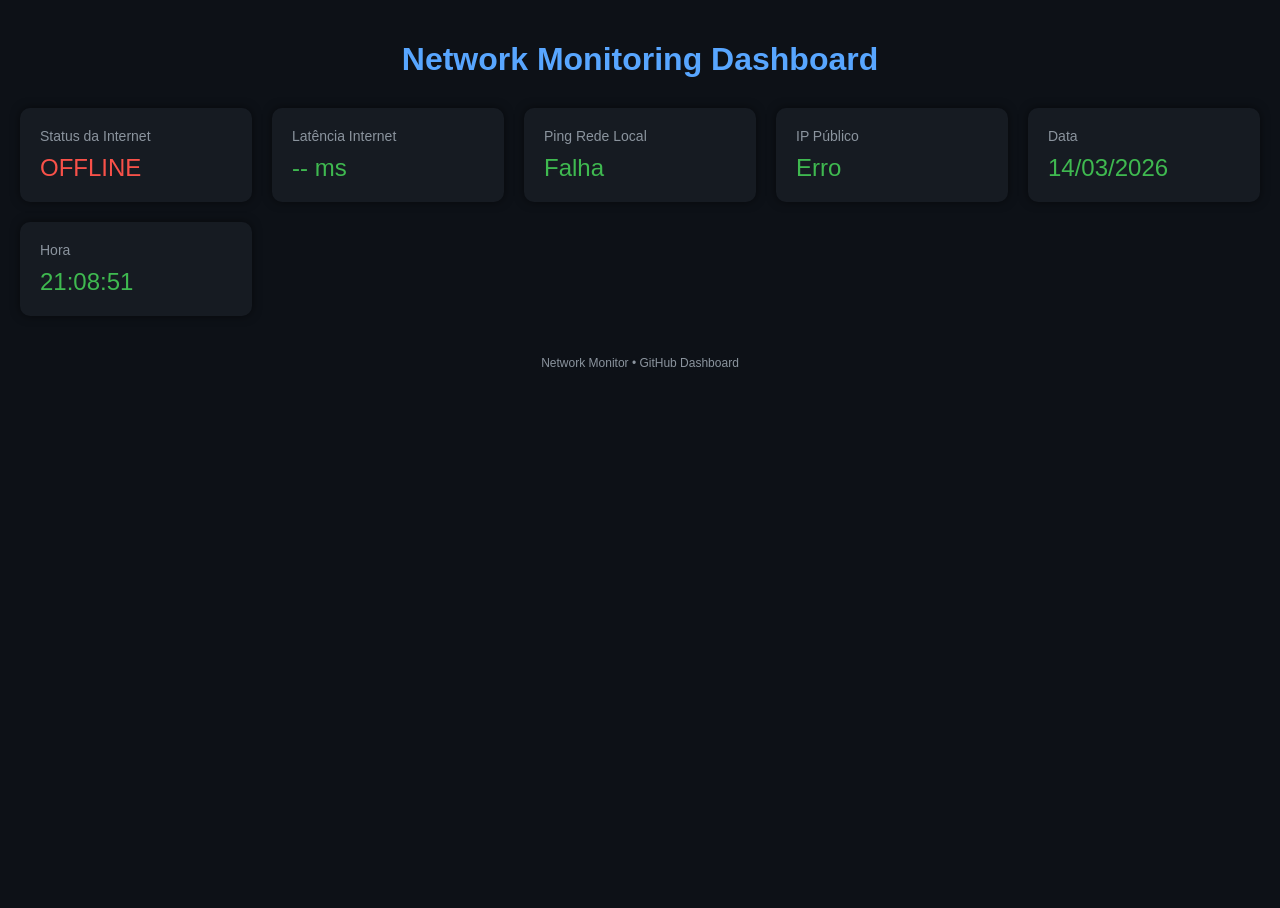
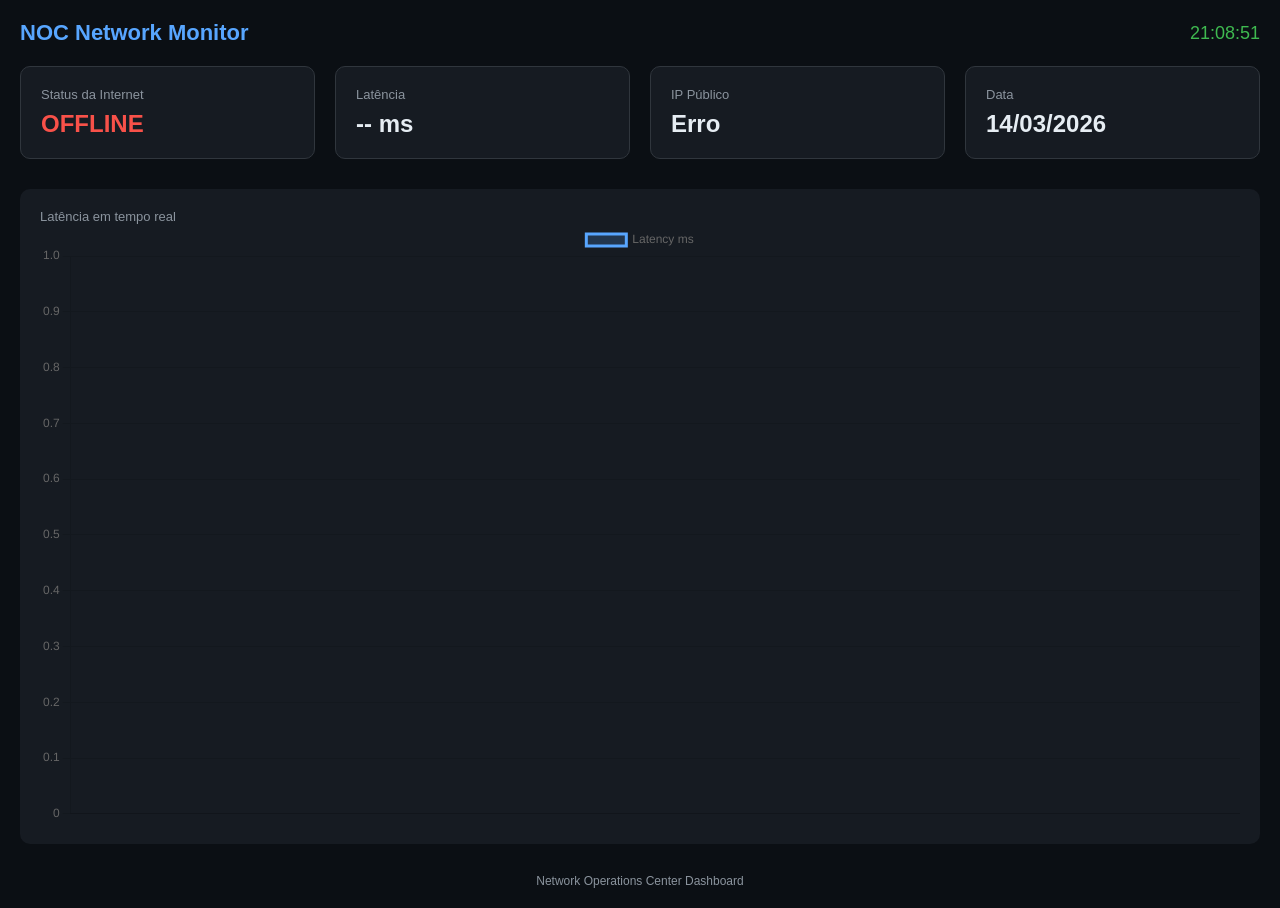
Before and after one commit to antoniodaniloportodasilva/monitoramento-rede, a plain HTML site: page index.html in a window 1280 px wide. Before the commit the page ends 800 px from the top, so only its background shows below. Drawn offline with nearby package versions, Linux system fonts and the light colour scheme; no server answers.

Commit message:
Update index.html

```diff
--- a/index.html
+++ b/index.html
@@ -1,63 +1,120 @@
 <!DOCTYPE html>
 <html lang="pt-br">
+
 <head>
 
 <meta charset="UTF-8">
-<title>Network Monitor</title>
+<meta name="viewport" content="width=device-width, initial-scale=1.0">
+
+<title>NOC Network Monitor</title>
 
 <style>
 
+*{
+box-sizing:border-box;
+margin:0;
+padding:0;
+}
+
 body{
-font-family:Arial;
-background:#0d1117;
-color:#c9d1d9;
-margin:0;
+
+font-family:Arial, Helvetica, sans-serif;
+background:#0b0f14;
+color:#e6edf3;
 padding:20px;
+
+}
+
+header{
+
+display:flex;
+justify-content:space-between;
+align-items:center;
+margin-bottom:20px;
+
 }
 
 h1{
-text-align:center;
+
 color:#58a6ff;
+font-size:22px;
+
 }
 
-.container{
+.clock{
+
+font-size:18px;
+color:#3fb950;
+
+}
+
+.grid{
+
 display:grid;
-grid-template-columns:repeat(auto-fit,minmax(220px,1fr));
+grid-template-columns:repeat(auto-fit,minmax(200px,1fr));
 gap:20px;
-margin-top:30px;
+
 }
 
 .card{
+
 background:#161b22;
 padding:20px;
 border-radius:10px;
-box-shadow:0 0 10px rgba(0,0,0,0.5);
+border:1px solid #30363d;
+
 }
 
 .title{
-font-size:14px;
+
+font-size:13px;
 color:#8b949e;
+
 }
 
 .value{
+
 font-size:24px;
-margin-top:10px;
-color:#3fb950;
+margin-top:8px;
+font-weight:bold;
+
 }
 
-.status-online{
+.online{
+
 color:#3fb950;
+
 }
 
-.status-offline{
+.offline{
+
 color:#f85149;
+
+}
+
+.chart{
+
+margin-top:30px;
+background:#161b22;
+padding:20px;
+border-radius:10px;
+
+}
+
+canvas{
+
+width:100%;
+height:200px;
+
 }
 
 footer{
-margin-top:40px;
+
+margin-top:30px;
 text-align:center;
 font-size:12px;
 color:#8b949e;
+
 }
 
 </style>
@@ -66,9 +123,15 @@ color:#8b949e;
 
 <body>
 
-<h1>Network Monitoring Dashboard</h1>
+<header>
 
-<div class="container">
+<h1>NOC Network Monitor</h1>
+
+<div class="clock" id="clock"></div>
+
+</header>
+
+<div class="grid">
 
 <div class="card">
 <div class="title">Status da Internet</div>
@@ -76,13 +139,8 @@ color:#8b949e;
 </div>
 
 <div class="card">
-<div class="title">Latência Internet</div>
-<div class="value" id="ping">-- ms</div>
-</div>
-
-<div class="card">
-<div class="title">Ping Rede Local</div>
-<div class="value" id="pinglocal">-- ms</div>
+<div class="title">Latência</div>
+<div class="value" id="latency">-- ms</div>
 </div>
 
 <div class="card">
@@ -95,77 +153,118 @@ color:#8b949e;
 <div class="value" id="date">--</div>
 </div>
 
-<div class="card">
-<div class="title">Hora</div>
-<div class="value" id="clock">--</div>
 </div>
+
+<div class="chart">
+
+<div class="title">Latência em tempo real</div>
+
+<canvas id="latencyChart"></canvas>
 
 </div>
 
 <footer>
-Network Monitor • GitHub Dashboard
+
+Network Operations Center Dashboard
+
 </footer>
 
+<script src="https://cdn.jsdelivr.net/npm/chart.js"></script>
+
 <script>
+
+let latencyData = [];
+let labels = [];
+
+const ctx = document.getElementById('latencyChart');
+
+const chart = new Chart(ctx,{
+
+type:'line',
+
+data:{
+labels:labels,
+datasets:[{
+label:'Latency ms',
+data:latencyData,
+borderColor:'#58a6ff',
+backgroundColor:'rgba(88,166,255,0.2)',
+tension:0.3
+}]
+},
+
+options:{
+responsive:true,
+scales:{
+y:{
+beginAtZero:true
+}
+}
+}
+
+});
 
 async function getIP(){
 
 try{
 
 let res = await fetch("https://api.ipify.org?format=json");
+
 let data = await res.json();
 
 document.getElementById("ip").innerText = data.ip;
 
 }catch{
 
-document.getElementById("ip").innerText = "Erro";
+document.getElementById("ip").innerText="Erro";
 
 }
 
 }
 
-function internetPing(){
+function testLatency(){
 
 let start = Date.now();
 
-fetch("https://www.google.com", {mode:"no-cors"})
+fetch("https://www.google.com",{mode:"no-cors"})
+
 .then(()=>{
 
 let latency = Date.now() - start;
 
-document.getElementById("ping").innerText = latency + " ms";
+document.getElementById("latency").innerText = latency + " ms";
 
 document.getElementById("status").innerText="ONLINE";
-document.getElementById("status").className="value status-online";
+document.getElementById("status").className="value online";
+
+updateChart(latency);
 
 })
+
 .catch(()=>{
 
 document.getElementById("status").innerText="OFFLINE";
-document.getElementById("status").className="value status-offline";
+document.getElementById("status").className="value offline";
 
 });
 
 }
 
-async function localPing(){
+function updateChart(latency){
 
-try{
+let time = new Date().toLocaleTimeString();
 
-let start = Date.now();
+labels.push(time);
+latencyData.push(latency);
 
-await fetch("http://192.168.0.1", {mode:"no-cors"});
+if(labels.length > 20){
 
-let latency = Date.now() - start;
-
-document.getElementById("pinglocal").innerText = latency+" ms";
-
-}catch{
-
-document.getElementById("pinglocal").innerText="Falha";
+labels.shift();
+latencyData.shift();
 
 }
+
+chart.update();
 
 }
 
@@ -173,24 +272,20 @@ function updateClock(){
 
 let now = new Date();
 
-let date = now.toLocaleDateString("pt-BR");
+document.getElementById("clock").innerText =
+now.toLocaleTimeString("pt-BR");
 
-let time = now.toLocaleTimeString("pt-BR");
-
-document.getElementById("date").innerText = date;
-document.getElementById("clock").innerText = time;
+document.getElementById("date").innerText =
+now.toLocaleDateString("pt-BR");
 
 }
 
 getIP();
+updateClock();
+testLatency();
 
-internetPing();
-localPing();
-updateClock();
-
-setInterval(internetPing,5000);
-setInterval(localPing,5000);
 setInterval(updateClock,1000);
+setInterval(testLatency,5000);
 
 </script>
 
```
